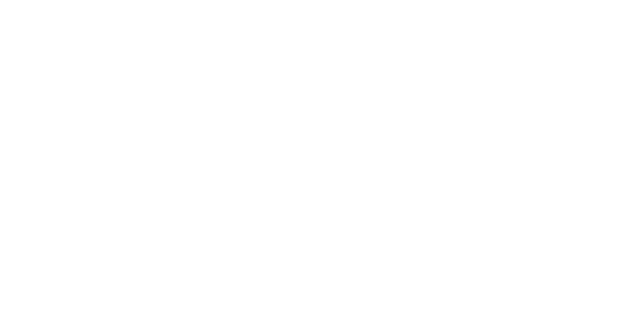
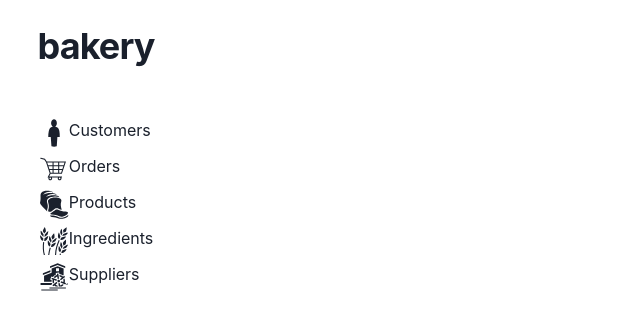
Before and after one commit to scottross123/microbakery-management-software, a React (Create React App) app in the folder frontend/: page / in a window 1280 px wide. Shown: the top 330 px of the page, without its empty margins (0-640 px from the left). Built offline with nearby package versions, Linux system fonts and the light colour scheme.

Commit message:
began work on sidebar, created necessary components, updated react-icons to latest version

```diff
--- a/frontend/package.json
+++ b/frontend/package.json
@@ -17,7 +17,7 @@
     "framer-motion": "^6.3.6",
     "react": "^18.1.0",
     "react-dom": "^18.1.0",
-    "react-icons": "^3.11.0",
+    "react-icons": "^4.4.0",
     "react-scripts": "5.0.1",
     "typescript": "^4.7.2",
     "web-vitals": "^0.2.4"
--- a/frontend/src/App.tsx
+++ b/frontend/src/App.tsx
@@ -1,7 +1,8 @@
 import { ChakraProvider } from "@chakra-ui/react"
+import Sidebar from "./components/Sidebar";
 
 export const App = () => (
   <ChakraProvider>
-
+    <Sidebar/>
   </ChakraProvider>
 )
--- /dev/null
+++ b/frontend/src/components/Sidebar.tsx
@@ -0,0 +1,45 @@
+import { Flex, VStack, Heading, Link, Icon, Text } from "@chakra-ui/react"
+import { GiPerson, GiShoppingCart, GiSlicedBread, GiWheat, GiWaterMill } from "react-icons/gi";
+import { SidebarItem } from "./SidebarItem";
+
+
+export const Sidebar = () => {
+
+    return (
+        <Flex
+         w="15%"
+         pos="sticky"
+         flexDir="column"
+         alignItems="center"
+         justifyContent="space-between"
+        >
+            <Flex
+             flexDir="column"
+             as="nav"
+            >
+                <Heading
+                 mt={25}
+                 mb={50}
+                 alignSelf="center"
+                 letterSpacing="tight"
+                >
+                    bakery
+                </Heading>
+            </Flex>
+
+            <Flex
+             flexDir="column"
+             align="flex-start"
+             justifyContent="center"
+            >
+                <SidebarItem icon={GiPerson} text='Customers'/>
+                <SidebarItem icon={GiShoppingCart} text='Orders'/>
+                <SidebarItem icon={GiSlicedBread} text='Products'/>
+                <SidebarItem icon={GiWheat} text='Ingredients'/>
+                <SidebarItem icon={GiWaterMill} text='Suppliers'/>
+            </Flex>
+        </Flex>
+    )
+}
+
+export default Sidebar;
--- /dev/null
+++ b/frontend/src/components/SidebarItem.tsx
@@ -0,0 +1,24 @@
+import { Flex, Link, Icon, Text } from "@chakra-ui/react";
+import { IconType } from 'react-icons';
+
+type SidebarItemProps = {
+    icon: IconType;
+    text: string;
+}
+
+export const SidebarItem = (props : SidebarItemProps) => {
+    const { icon } = props;
+    const { text } = props;
+
+    return (
+        <Flex>
+            <Link>
+                <Icon as={icon} fontSize="3xl" />
+            </Link>
+
+            <Link>
+                <Text>{text}</Text>
+            </Link>
+        </Flex>
+    )
+}
--- /dev/null
+++ b/frontend/src/theme/theme.ts
@@ -0,0 +1 @@
+export {}
```
Also changed, not shown: 2 other files (tests, documents, lock files or other folders).
